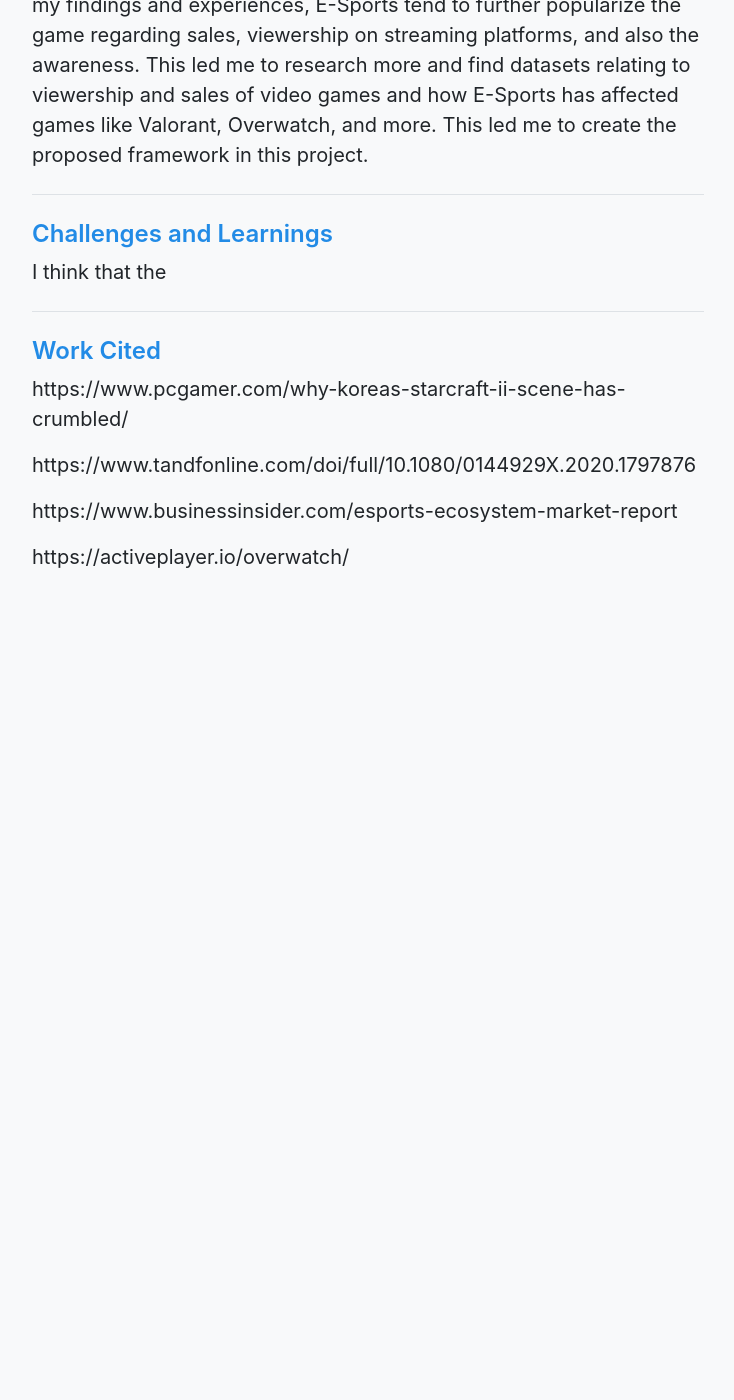
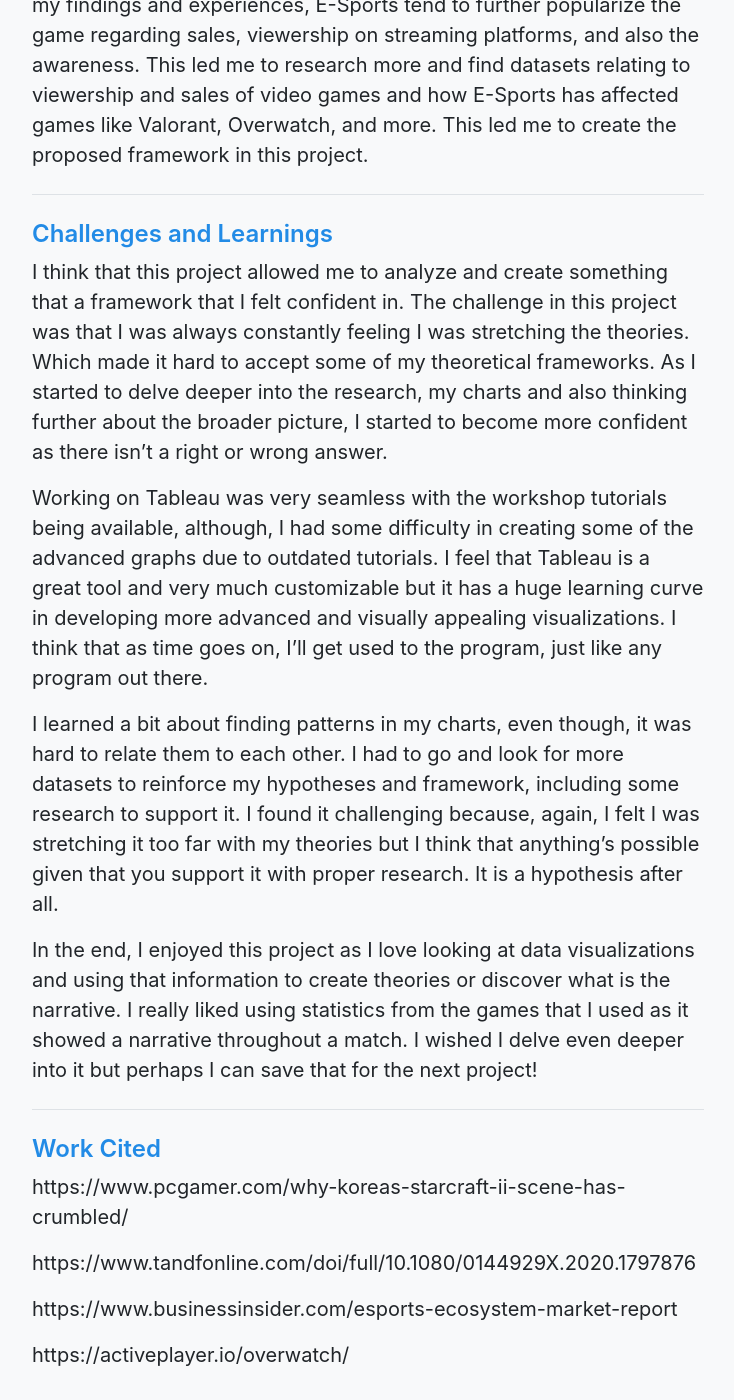
Before and after one commit to ixdwtruong/ixdwtruong.github.io, a Jekyll site: the page built from _posts/0001-01-11-visnar2p3.md, in a window 1280 px wide and 1400 px high, scrolled down 16012 px. Shown: the whole window, without its empty margins (272-1006 px from the left). Built offline with Jekyll 4.4.1, drawn with Linux system fonts in a browser that asks for light colours; before the commit the page ends 16664 px from its top, so only the background shows below that.

Commit message:
Update 0001-01-11-visnar2p3.md

```diff
--- a/_posts/0001-01-11-visnar2p3.md
+++ b/_posts/0001-01-11-visnar2p3.md
@@ -235,7 +235,13 @@ This goes to say that this framework isn’t very accurate but based on my findi
 
 ## Challenges and Learnings
 
-I think that the
+I think that this project allowed me to analyze and create something that a framework that I felt confident in. The challenge in this project was that I was always constantly feeling I was stretching the theories. Which made it hard to accept some of my theoretical frameworks. As I started to delve deeper into the research, my charts and also thinking further about the broader picture, I started to become more confident as there isn't a right or wrong answer.
+
+Working on Tableau was very seamless with the workshop tutorials being available, although, I had some difficulty in creating some of the advanced graphs due to outdated tutorials. I feel that Tableau is a great tool and very much customizable but it has a huge learning curve in developing more advanced and visually appealing visualizations. I think that as time goes on, I'll get used to the program, just like any program out there.
+
+I learned a bit about finding patterns in my charts, even though, it was hard to relate them to each other. I had to go and look for more datasets to reinforce my hypotheses and framework, including some research to support it. I found it challenging because, again, I felt I was stretching it too far with my theories but I think that anything's possible given that you support it with proper research. It is a hypothesis after all.
+
+In the end, I enjoyed this project as I love looking at data visualizations and using that information to create theories or discover what is the narrative. I really liked using statistics from the games that I used as it showed a narrative throughout a match. I wished I delve even deeper into it but perhaps I can save that for the next project!
 
 -----
 
```
